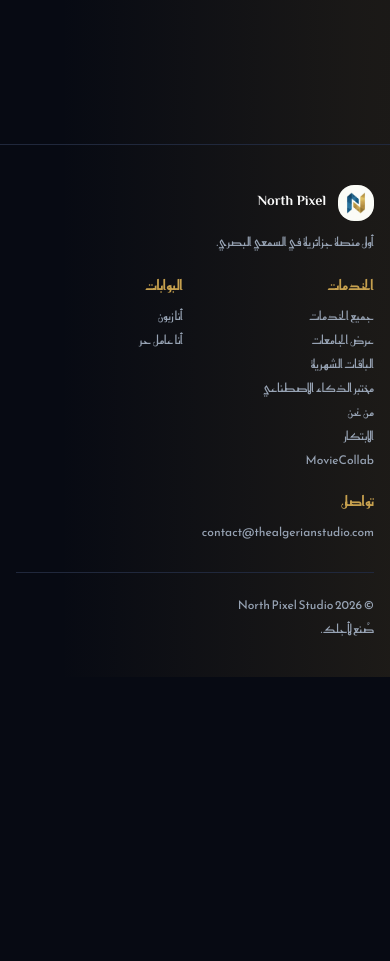
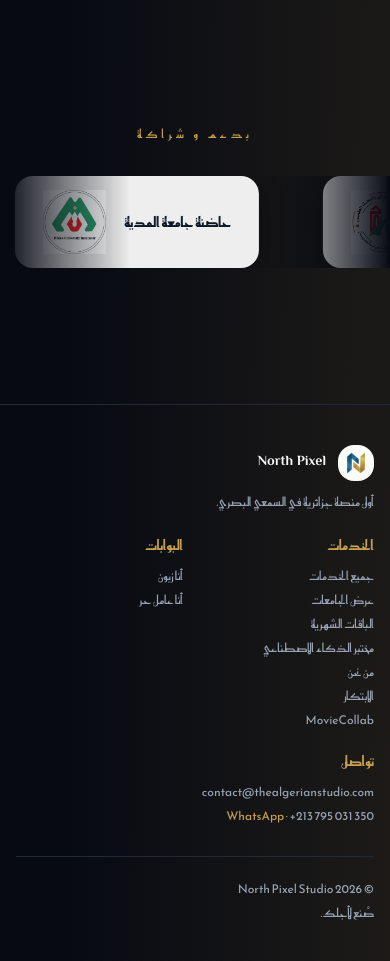
Before and after one commit to rezigxd-crypto/north-pixel-studio, a React (Vite) app: page / in a window 390 px wide. Shown: the part 7768-8729 px from the top of the page. Before the commit the page ends 8445 px from the top, so only its background shows below. Built offline with nearby package versions, Linux system fonts and the light colour scheme; no server answers; the database is empty; a web font is replaced by a local one.

Commit message:
Add partners marquee (Univ. of Medea + incubator) and WhatsApp phone in footer

```diff
--- a/src/components/SiteFooter.tsx
+++ b/src/components/SiteFooter.tsx
@@ -46,6 +46,19 @@
               contact@thealgerianstudio.com
             </a>
           </p>
+          <p className="text-muted-foreground text-xs mt-2">
+            <a
+              href="https://wa.me/213795031350"
+              target="_blank"
+              rel="noopener noreferrer"
+              className="hover:text-foreground transition-smooth"
+              dir="ltr"
+              title={lang === "ar" ? "راسلنا على واتساب" : "Chat on WhatsApp"}
+            >
+              +213 795 031 350
+            </a>
+            <span className="text-accent"> · WhatsApp</span>
+          </p>
         </div>
       </div>
       <div className="max-w-7xl mx-auto mt-8 pt-6 border-t border-border text-xs text-muted-foreground flex flex-col sm:flex-row justify-between gap-2">
--- a/src/index.css
+++ b/src/index.css
@@ -377,3 +377,23 @@
   .np-stagger > * { animation: none !important; }
   .np-stagger > * { opacity: 1; }
 }
+
+
+/* ── Partners marquee (endless, left → right) ── */
+.partners-marquee { position: relative; overflow: hidden; }
+.partners-marquee::before,
+.partners-marquee::after {
+  content: ""; position: absolute; top: 0; bottom: 0; width: 130px; z-index: 2; pointer-events: none;
+}
+.partners-marquee::before { left: 0; background: linear-gradient(90deg, hsl(var(--background)), transparent); }
+.partners-marquee::after { right: 0; background: linear-gradient(270deg, hsl(var(--background)), transparent); }
+.partners-track { display: flex; width: max-content; animation: partners-scroll 30s linear infinite; will-change: transform; }
+.partners-set { display: flex; align-items: center; gap: 64px; padding-inline: 32px; }
+.partner-card {
+  display: flex; align-items: center; gap: 18px;
+  background: rgba(246, 246, 246, 0.97); border-radius: 18px; padding: 14px 28px;
+  box-shadow: 0 10px 26px rgba(0, 0, 0, 0.28);
+}
+.partner-card img { height: 64px; width: auto; display: block; }
+.partner-card span { color: #0d1b29; font-weight: 700; font-size: 14px; white-space: nowrap; }
+@keyframes partners-scroll { from { transform: translateX(-50%); } to { transform: translateX(0); } }
--- a/src/pages/Index.tsx
+++ b/src/pages/Index.tsx
@@ -405,6 +405,32 @@
         </section>
       )}
 
+
+      {/* PARTNERS — endless marquee (left to right) */}
+      <section className="py-14 overflow-hidden">
+        <div className="text-center mb-8">
+          <span className="text-xs uppercase tracking-[0.35em] text-accent">
+            {lang === "ar" ? "بدعم و شراكة" : lang === "fr" ? "Nos partenaires" : "Our Partners"}
+          </span>
+        </div>
+        <div className="partners-marquee" dir="ltr">
+          <div className="partners-track">
+            {[0, 1, 2, 3].map((i) => (
+              <div key={i} className="partners-set" aria-hidden={i > 0}>
+                <div className="partner-card">
+                  <img src="/partners/universite-medea.svg" alt="Université Yahia Farès de Médéa" loading="lazy" />
+                  <span>{lang === "ar" ? "جامعة يحيى فارس — المدية" : "University of Medea — Yahia Farès"}</span>
+                </div>
+                <div className="partner-card">
+                  <img src="/partners/incubateur-medea.svg" alt="Medea University Incubator" loading="lazy" />
+                  <span>{lang === "ar" ? "حاضنة جامعة المدية" : "Medea University Incubator"}</span>
+                </div>
+              </div>
+            ))}
+          </div>
+        </div>
+      </section>
+
       <SiteFooter />
     </div>
   );
```
Also changed, not shown: public/partners/incubateur-medea.svg (added), public/partners/universite-medea.svg (added).
